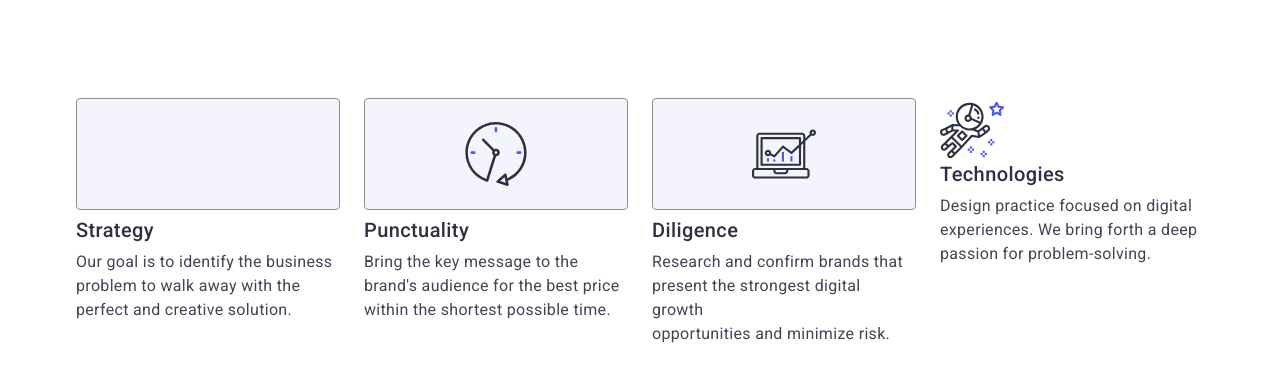
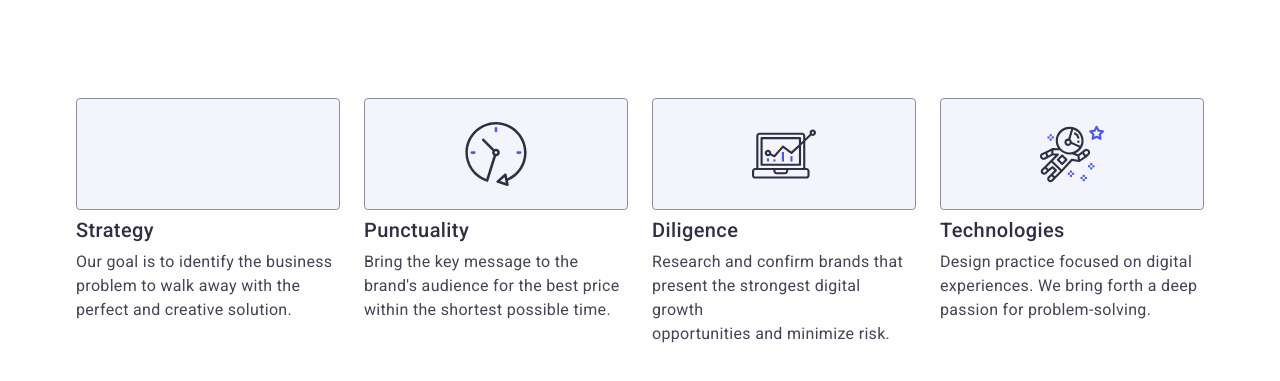
Before and after one commit to TkachOleksandr/goit-markup-hw-06, a plain HTML site: page index.html in a window 1280 px wide. Shown: the part 695-1076 px from the top of the page. Drawn offline with nearby package versions, Linux system fonts and the light colour scheme.

Commit message:
commit message

```diff
--- a/index.html
+++ b/index.html
@@ -81,7 +81,7 @@
                             growth<br> opportunities and minimize risk.</p>
                     </li>
                     <li class="part_of_the_second_section_list">
-                        <div>
+                        <div class="icon-box">
                             <a href="#">
                                 <svg width="64px" height="64px">
                                     <use href="./images/icons/icons.svg#icon-astronaut"></use>
```
